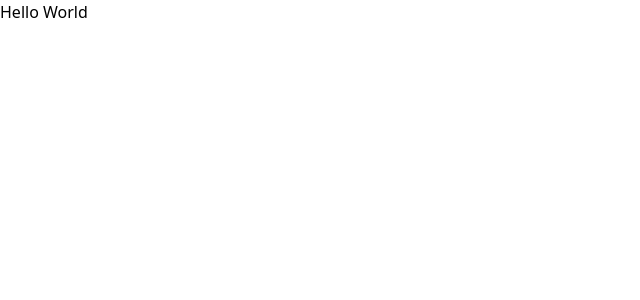
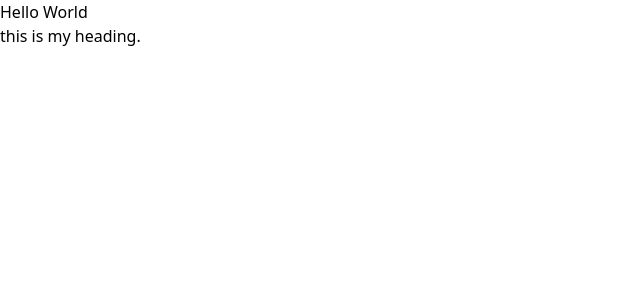
Before and after one commit to tisabbir/next-hero, a Next.js app: page / in a window 1280 px wide. Shown: the top 300 px of the page, without its empty margins (0-640 px from the left). Built offline with nearby package versions, Linux system fonts and the light colour scheme.

Commit message:
heading problem solved

```diff
--- a/src/app/page.js
+++ b/src/app/page.js
@@ -1,9 +1,10 @@
 import Image from "next/image";
-import heading from "@/components/heading";
+import Heading from "@/components/Heading";
 export default function Home() {
   return (
     <div>
       <h1>Hello World</h1>
+      <Heading />
     </div>
   );
 }
```
